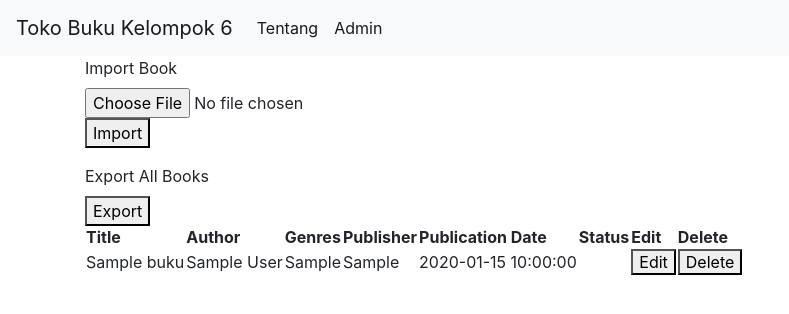
After one commit to TI19nazhiifyahya/web-scrape, a Flask app: page /admin/book_menu/ in a window 1280 px wide. The commit adds this page. Shown: the top 314 px of the page, without its empty margins (0-789 px from the left). Run offline with Flask 2, Linux system fonts and the light colour scheme; tables that the repository leaves empty or names only in its code hold one stand-in row (values such as "Sample post"); some libraries are stand-ins or nearby versions.

Commit message:
adding import from csv capabilities

```diff
--- a/toko-buku/app.py
+++ b/toko-buku/app.py
@@ -1,4 +1,4 @@
-import requests, mysql.connector
+import requests, mysql.connector, csv, os
 from flask import Flask, render_template, request, url_for, flash, redirect
 from requests.api import get
 from werkzeug.exceptions import abort
@@ -113,7 +113,7 @@ def scrape_gplay_books(url):
 app = Flask(__name__)
 
 @app.route('/')
-@app.route('/home')
+@app.route('/home/')
 def home():
     conn = get_db_connection()
     cursor = conn.cursor()
@@ -135,17 +135,21 @@ def home():
     conn.close()
     return render_template('home.html',datas=datas)
 
-@app.route('/detail/<int:buku_id>')
+@app.route('/detail/<int:buku_id>/')
 def detail(buku_id):
     datas = get_buku(buku_id)
     return render_template('detail.html',datas=datas)
 
-@app.route('/admin')
+@app.route('/admin/')
 def admin():
     return render_template('admin.html')
 
-@app.route('/admin/scrape', methods=['POST'])
+@app.route('/admin/scrape/')
 def scrape():
+    return render_template('scrape.html')
+
+@app.route('/admin/scrape/report/', methods=['POST'])
+def scrape_run():
     url_list = request.form['link_textarea'].split(',')
     report_list = []
     for url in url_list:
@@ -154,7 +158,7 @@ def scrape():
             book = scrape_gplay_books(url)
             conn = get_db_connection()
             cursor = conn.cursor()
-            cursor.execute('INSERT INTO buku (cover,title,description,author,publisher,publication_date,genres,language,pages,compatibility,price,rating,total_rating) VALUES (%s,%s,%s,%s,%s,%s,%s,%s,%s,%s,%s,%s,%s)',(book['Cover'],book['Title'],book['Description'],book['Author'],book['Publisher'],book['Publication Date'],book['Genres'],book['Language'],book['Pages'],book['Compatibility'],book['Price'],book['Rating'],book['Number of Reviewer']))
+            cursor.execute('INSERT INTO buku (cover,title,description,author,publisher,publication_date,genres,language,pages,compatibility,price,rating,total_rating) VALUES (%s,%s,%s,%s,%s,%s,%s,%s,%s,%s,%s,%s,%s)', (book['Cover'],book['Title'],book['Description'],book['Author'],book['Publisher'],book['Publication Date'],book['Genres'],book['Language'],book['Pages'],book['Compatibility'],book['Price'],book['Rating'],book['Number of Reviewer']))
             conn.commit()
             conn.close()
             report+= ' success\n'
@@ -163,3 +167,46 @@ def scrape():
 
         report_list.append(report)
     return render_template('scrape_report.html', report = report_list)
+
+@app.route('/admin/book_menu/')
+def admin_book_menu():
+    conn = get_db_connection()
+    cursor = conn.cursor()
+    cursor.execute('SELECT title, author, genres, publisher, publication_date FROM buku')
+    result = cursor.fetchall()
+    data = []
+    for entry in result:
+        book = {
+            'title': entry[0],
+            'author': entry[1],
+            'genres': entry[2],
+            'publisher': entry[3],
+            'publication_date': entry[4],
+        }
+        data.append(book)
+    return render_template('admin_book_menu.html', book_data = data)
+
+@app.route('/admin/book_menu/import/', methods=['POST'])
+def admin_import_book():
+    f = request.files['file-to-import']
+    f.save('temp/' + f.filename)
+    file = open('temp/' + f.filename)
+    file_reader = csv.reader(file)
+    file_data = list(file_reader)
+    for data in file_data:
+        conn = get_db_connection()
+        cursor = conn.cursor()
+        cursor.execute('INSERT INTO buku (cover,title,description,author,publisher,publication_date,genres,language,pages,compatibility,price,rating,total_rating) VALUES (%s, %s, %s, %s, %s, %s, %s, %s, %s, %s, %s, %s, %s)', (data[0], data[1], data[2], data[3], data[4], data[5], data[6], data[7], data[8], data[9], data[10], data[11], data[12]))
+        conn.commit()
+        conn.close()
+    file.close()
+    os.remove('temp/' + f.filename)
+    return redirect(url_for('admin_book_menu'))
+
+@app.route('/admin/book_menu/export_all/')
+def admin_export_all_books():
+    return 'export'
+
+@app.route('/admin/dashboard/')
+def admin_dashboard():
+    return render_template('admin_dashboard.html')
--- /dev/null
+++ b/toko-buku/templates/admin_book_menu.html
@@ -0,0 +1,42 @@
+{% extends 'base.html' %}
+
+{% block title %}Admin Book Menu{% endblock %}
+
+{% block content %}
+<form enctype = "multipart/form-data" action="{{ url_for('admin_import_book') }}" method="POST">
+    <label for="import-book">Import Book</label>
+    <br>
+    <input type="file" name="file-to-import" id="import-book">
+    <br>
+    <button type="submit" value="Upload">Import</button>
+</form>
+
+<label for="export-all-books">Export All Books</label>
+<br>
+<button type="submit" id="export-all-books" formaction="">Export</button>
+
+<table>
+    <tr>
+        <th>Title</th>
+        <th>Author</th>
+        <th>Genres</th>
+        <th>Publisher</th>
+        <th>Publication Date</th>
+        <th>Status</th>
+        <th>Edit</th>
+        <th>Delete</th>
+    </tr>
+    {% for data in book_data: %}
+    <tr>
+        <td>{{ data['title'] }}</td>
+        <td>{{ data['author'] }}</td>
+        <td>{{ data['genres'] }}</td>
+        <td>{{ data['publisher'] }}</td>
+        <td>{{ data['publication_date'] }}</td>
+        <td></td>
+        <td><button type="submit" formaction="">Edit</button></td>
+        <td><button type="submit" formaction="">Delete</button></td>
+    </tr>
+    {% endfor %}
+</table>
+{% endblock %}
--- a/toko-buku/templates/detail.html
+++ b/toko-buku/templates/detail.html
@@ -1,6 +1,6 @@
 {% extends 'base.html' %}
 
-<h3>{% block title %}Detail Buku{% endblock %}</h3>
+<h3>{% block title %}Book's Details{% endblock %}</h3>
 
 {% block content %}
 <div class="row">
--- a/toko-buku/templates/home.html
+++ b/toko-buku/templates/home.html
@@ -1,6 +1,6 @@
 {% extends 'base.html' %}
 
-<h1>{% block title %}Katalog Buku{% endblock %}</h1>
+<h1>{% block title %}Book Catalogue{% endblock %}</h1>
 
 {% block content %}
 <div class="row">
```
Also changed, not shown: toko-buku/templates/admin.html (+10 -6 lines), toko-buku/templates/admin_dashboard.html (added, +7 -0 lines), toko-buku/templates/scrape.html (added, +13 -0 lines).
